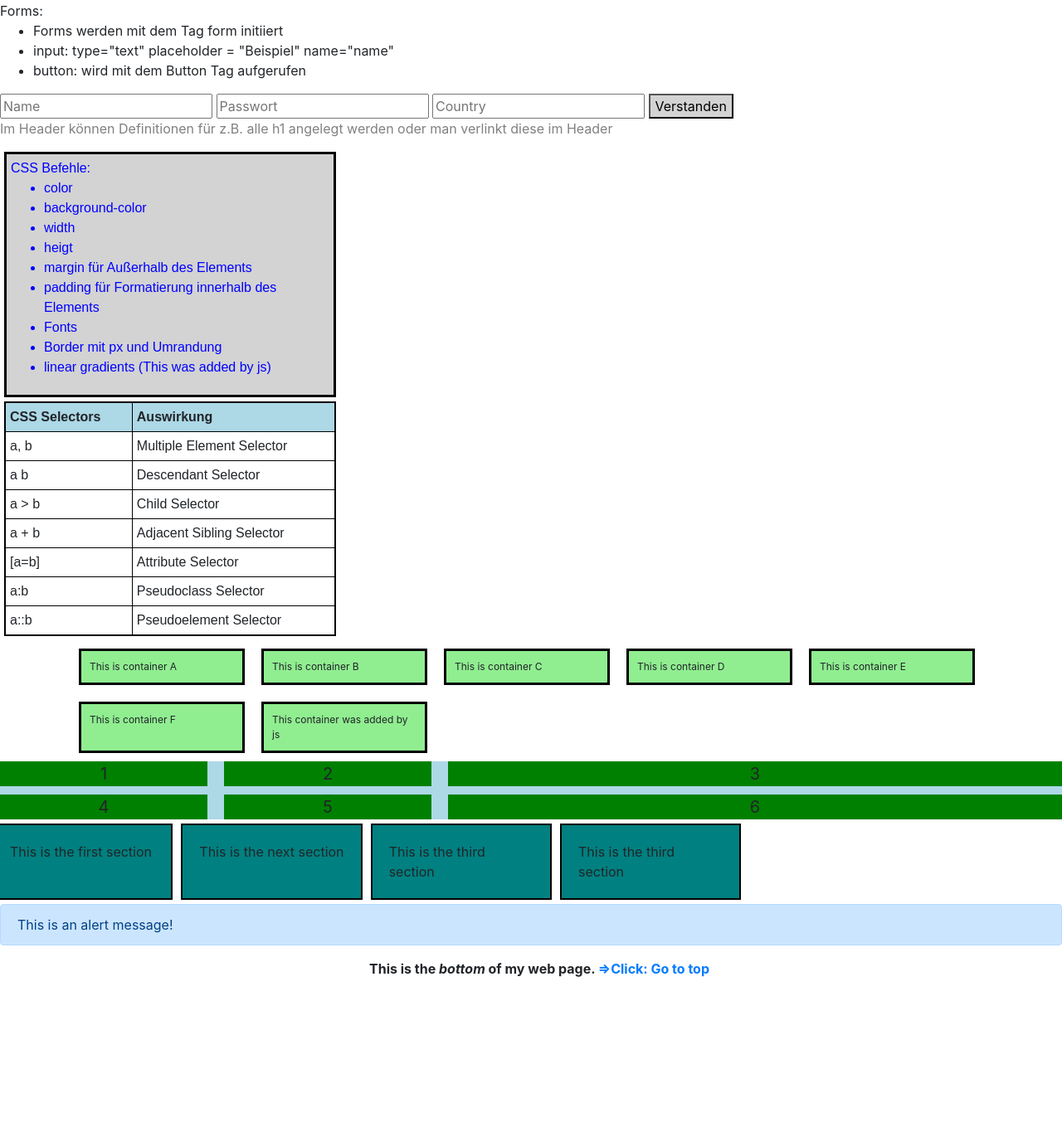
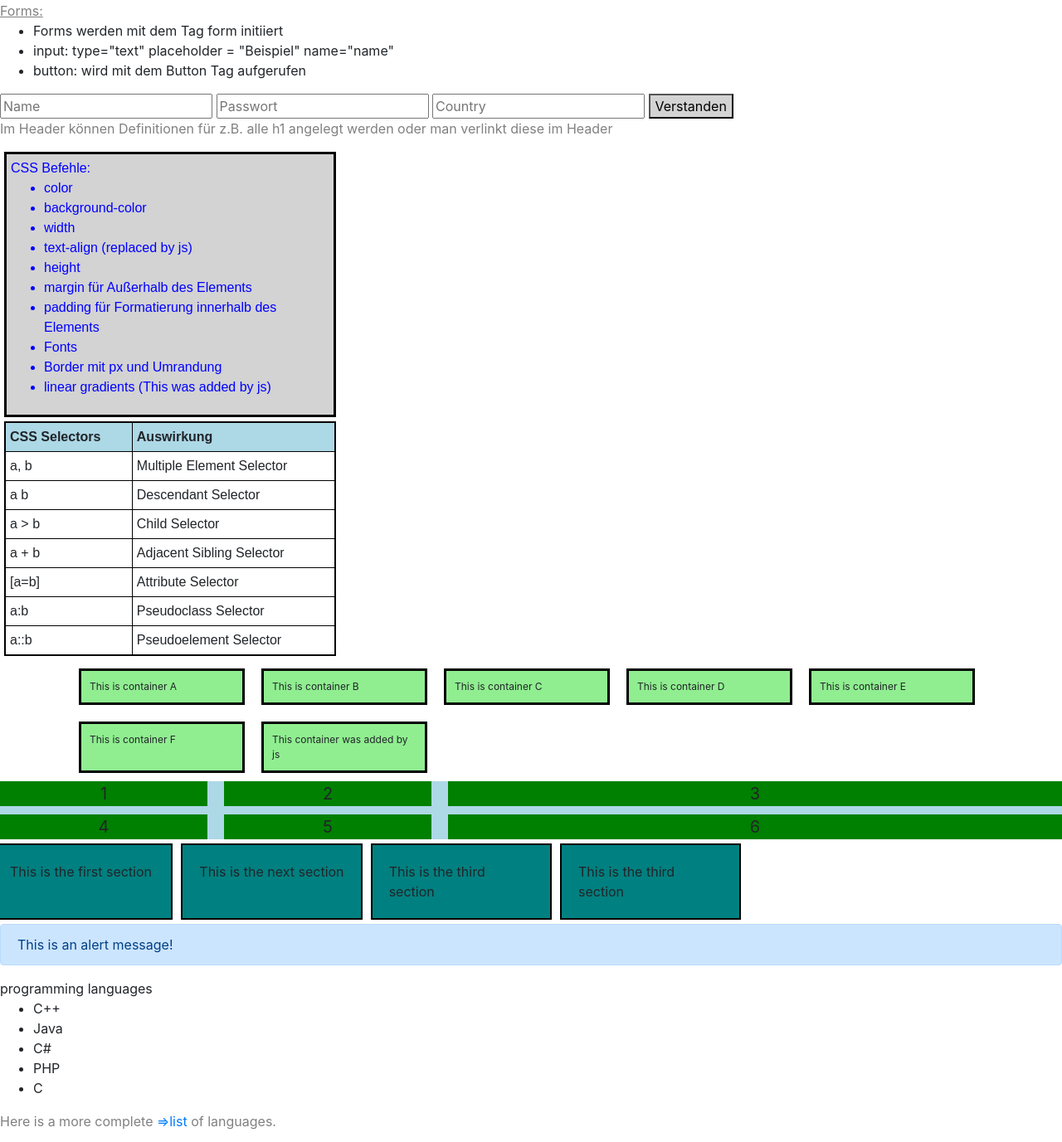
Before and after one commit to Rllyyy/Einheit0, a plain HTML site: page hello.html in a window 1280 px wide. Shown: the part 592-1969 px from the top of the page at 83% size. Before the commit the page ends 1782 px from the top, so only its background shows below. Drawn offline with nearby package versions, Linux system fonts and the light colour scheme.

Commit message:
Added js dom manipulation + formatted readme

```diff
--- a/JavaScriptBasics.js
+++ b/JavaScriptBasics.js
@@ -457,3 +457,60 @@ const ULByJS = document.createElement("li");
 ULByJS.textContent = "linear gradients (This was added by js)";
 ULByJS.id = "js";
 document.querySelector("#cssList").appendChild(ULByJS);
+
+//---------------------------------Variations on Adding elements--------------------------------------------------//
+//Adding a Textual Node (createTextNode) instead of changing the textContent property (like above)
+const rubyElement = document.createElement("li");
+rubyElement.appendChild(document.createTextNode("Ruby"));
+document.getElementById("cssList").appendChild(rubyElement);
+//remove the element of a list
+const list = document.getElementById("cssList");
+const listItems = list.getElementsByTagName("li");
+let lastItem = listItems[listItems.length-1];
+list.removeChild(lastItem);
+//or rubyElement.remove()
+
+//Adding a Node Before another one
+const itemInBetween = document.createElement("li");
+itemInBetween.id = "itemInBetween";
+itemInBetween.appendChild(document.createTextNode("This item was but into the list by JavaScript"));
+document.querySelector("#cssList").insertBefore(itemInBetween, document.querySelector("#height"));
+//itemInBetween.remove(); //remove the item, not needed because it's later replaced in "Replacing or Removing nodes"
+
+//Determining the Exact Position of the New Node
+//beforebegin: before the existing element
+//afterbegin: inside the existing element, before its first child
+//beforeend: inside the existing element, after its last child
+//afterend: after the existing element
+let insertedHTML = document.querySelector("#cssList").insertAdjacentHTML("afterBegin", '<li id="javascript">This HTML was added by JS</li>');
+document.querySelector("#javascript").remove(); //remove it
+
+//Adding text with a link
+const paragraphElement = document.createElement("p");
+const linkElement = document.createElement("a");
+linkElement.id = "linkToAllLanguages";
+linkElement.href = "https://en.wikipedia.org/wiki/List_of_programming_languages";
+linkElement.text = "list";
+paragraphElement.appendChild(document.createTextNode("Here is a more complete "));
+paragraphElement.appendChild(linkElement);
+paragraphElement.appendChild(document.createTextNode(" of languages."));
+document.querySelector("#contentList").appendChild(paragraphElement);
+
+
+//-----------------------------------------Replacing or Removing nodes------------------------//
+//Replacing a Node
+const textAlign = document.createElement("li");
+textAlign.id = "textAlign";
+textAlign.appendChild(document.createTextNode("text-align (replaced by js)"));
+document.querySelector("#cssList").replaceChild(textAlign, document.getElementById("itemInBetween"));
+
+//Removing a Node
+//document.querySelector("#cssList").removeChild(document.querySelector("#textAlign"));
+
+//----------------------------------------Styling Elements-----------------------------------//
+const forms = document.querySelector("#forms");
+forms.style.color = "grey";
+forms.style.textDecoration = "underline";
+
+//Access Element Styles
+console.log(getComputedStyle(forms).color);
--- a/hello.html
+++ b/hello.html
@@ -54,7 +54,7 @@
               <td>Befüllt die Spalte (Table Data)</td>
           </tr>
         </table>
-        Forms:
+        <span id="forms">Forms:</span>
         <ul>
           <li>Forms werden mit dem Tag form initiiert</li>
           <li>input: type="text" placeholder = "Beispiel" name="name"</li>
@@ -81,7 +81,7 @@
           <li>color</li>
           <li>background-color</li>
           <li>width</li>
-          <li>heigt</li>
+          <li id="height">height</li>
           <li>margin für Außerhalb des Elements</li>
           <li>padding für Formatierung innerhalb des Elements</li>
           <li>Fonts</li>
@@ -160,6 +160,16 @@
           This is an alert message!
         </div>
       </div>
+      <span>programming languages</span>
+      <div id="contentList">
+          <ul id="languages">
+              <li id="cpp">C++</li>
+              <li id="java">Java</li>
+              <li id="csharp">C#</li>
+              <li id="php">PHP</li>
+              <li id="C">C</li>
+          </ul>
+      </div>
       <div id="bottom">
         This is the <span class="name">bottom</span> of my web page. <a href="#top">Go to top</a>
       </div>
--- a/styles.css
+++ b/styles.css
@@ -1,28 +1,23 @@
-
-p
-{
+p {
   color: grey;
 }
 p::selection {
-  color:blue;
+  color: blue;
   background-color: lightgrey;
 }
-.Tabelle
-{
+.Tabelle {
   color: blue;
   background-color: lightgrey;
   height: auto;
   width: 400px;
   margin: 5px;
-  padding:5px;
+  padding: 5px;
   font-family: Arial, sans-serif;
   font-size: 16px;
   font-weight: normal;
   border: 3px solid black;
-
 }
-table
-{
+table {
   border: 2px solid black;
   border-collapse: collapse;
   width: 400px;
@@ -30,33 +25,29 @@ table
   margin: 5px;
 }
 
-th, td
-{
+th,
+td {
   border: 1px solid black;
   text-align: left;
   padding: 5px;
 }
 
-
-#bottom
-{
+#bottom {
   font-weight: bold;
   width: 100%;
   text-align: center;
   margin: 10px;
 }
 
-.name
-{
+.name {
   font-style: italic;
 }
 
-input[type=password]{
+input[type='password'] {
   color: lightblue;
 }
 
-button
-{
+button {
   width: auto;
   height: auto;
   background-color: lightgrey;
@@ -65,7 +56,7 @@ button:hover {
   background-color: lightblue;
 }
 a::before {
-  content:  "\21d2 Click: "
+  content: '\21d2 ';
 }
 #BildGithub {
   margin: 0px 15px;
@@ -74,29 +65,28 @@ a::before {
 }
 @media print {
   .screen-only {
-  display: none;}
-
+    display: none;
+  }
 }
 @media (min-width: 800px) {
   body {
-  background-color:white;
+    background-color: white;
   }
   h1::after {
-    content: "Desktop-User"
+    content: 'Desktop-User';
   }
 }
 @media (max-width: 799px) {
   body {
-  background-color:lightblue;
+    background-color: lightblue;
   }
   h1::after {
-    content: "Mobile-User"
-
+    content: 'Mobile-User';
   }
 }
 .container {
   display: flex;
-  flex-wrap:wrap;
+  flex-wrap: wrap;
 }
 .container > div {
   background-color: lightgreen;
@@ -113,7 +103,7 @@ a::before {
   grid-row-gap: 10px;
   grid-template-columns: 250px 250px auto;
 }
-.grid-item  {
+.grid-item {
   background-color: green;
   font-size: 20px;
   text-align: center;
@@ -122,7 +112,7 @@ text-align: center;
   padding: 20px;
   background-color: teal;
   border: 2px solid black;
-  margin:5px;
+  margin: 5px;
 }
 .container1 > div {
   margin: 20px;
```
Also changed, not shown: README.md. Lines whose indentation alone changed are shown as unchanged.
